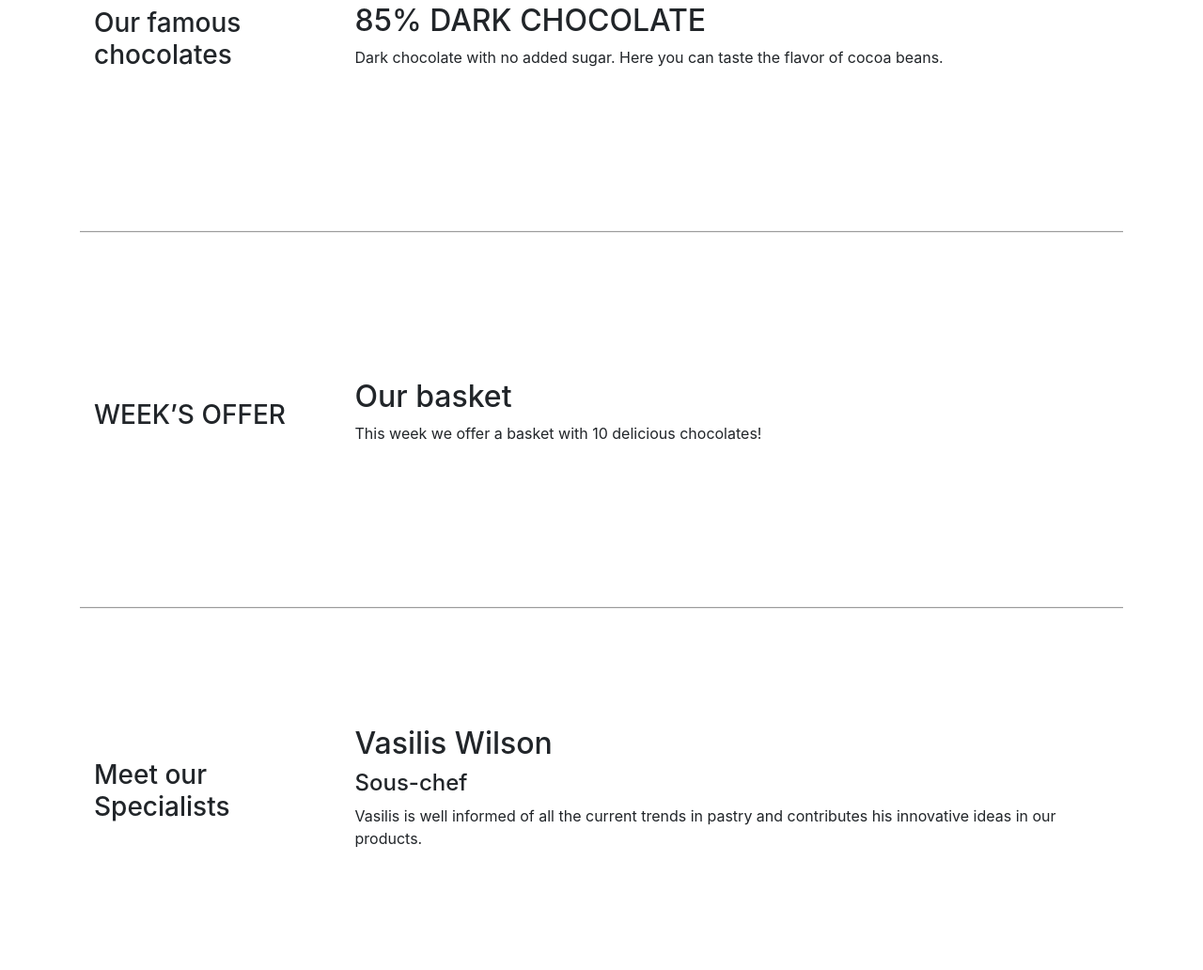
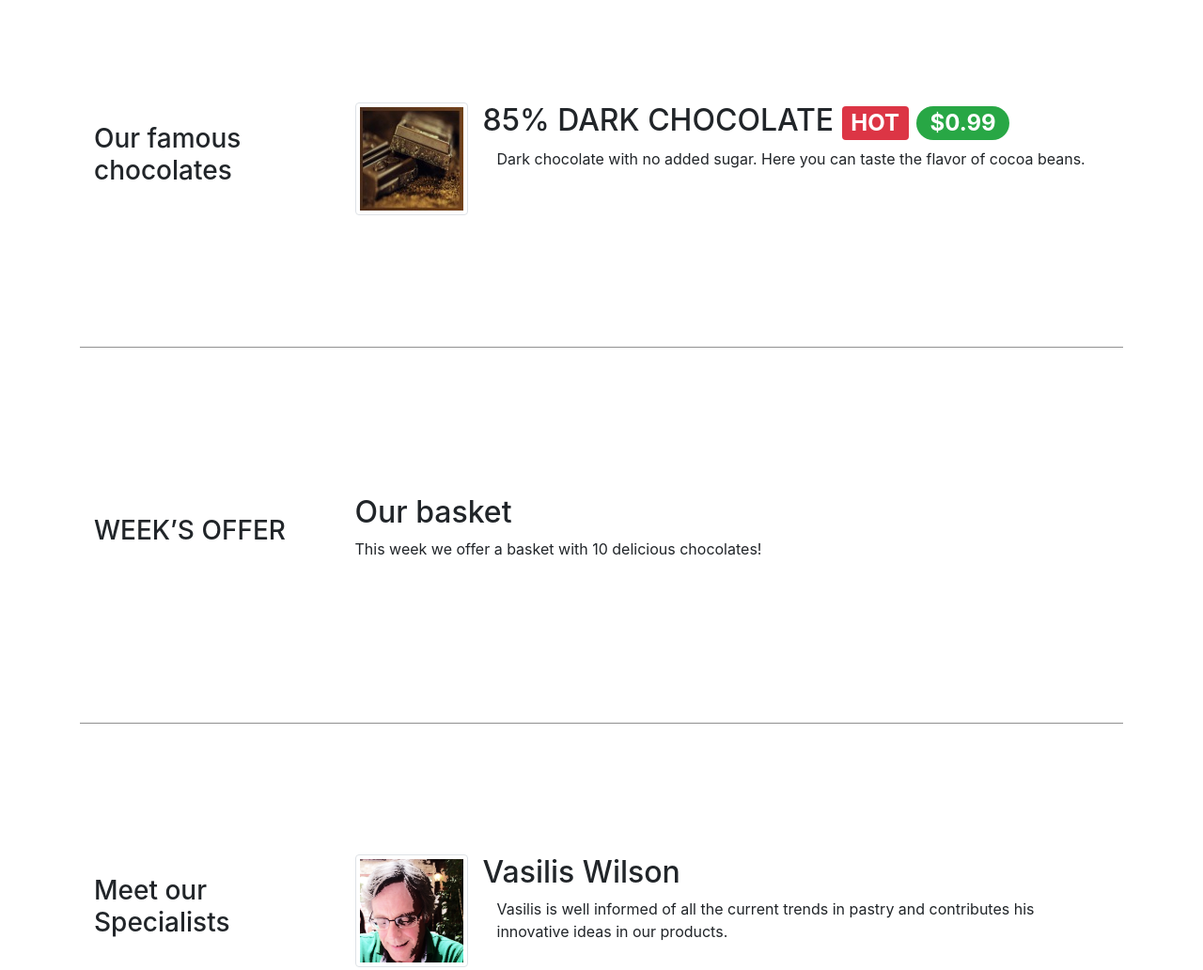
Before and after one commit to anampel/woven-creations, a plain HTML site: page index.html in a window 1280 px wide. Shown: the part 465-1497 px from the top of the page at 94% size. Drawn offline with nearby package versions, Linux system fonts and the light colour scheme.

Commit message:
Alerting Users

```diff
--- a/index.html
+++ b/index.html
@@ -17,7 +17,8 @@
 <body>
     <nav class="navbar navbar-expand-md navbar-light bg-light fixed-top body">
         <div class="container">
-            <a class="navbar-brand" href="#">Le Chocolat</a>
+            <a class="navbar-brand" href="./index.html"><img src="images/logo.png" height="40" width="54"></a>
+
             <button class="navbar-toggler" type="button" data-toggle="collapse" data-target="#Navbar">
                 <span class="navbar-toggler-icon"></span>
             </button>
@@ -48,7 +49,8 @@
                         based on classic chocolate
                         recipes. Our creations will travel you in the chocolate world!</p>
                 </div>
-                <div class="col-sm">
+                <div class="col col-sm">
+                    <img src="images/logo.png" class="img-fluid">
                 </div>
             </div>
         </div>
@@ -61,9 +63,17 @@
             </div>
 
             <div class="col-sm col-md">
-                <h2>85% DARK CHOCOLATE</h2>
-                <p class="d-none d-sm-block">Dark chocolate with no added sugar. Here you can taste the flavor of cocoa
-                    beans.</p>
+                <div class="media">
+                    <img class="d-flex mr-3 img-thumbnail align-self-center" src="images/dark85.jpg" alt="85% DARK CHOCOLATE">
+                    <div class="media-body">
+                        <h2 class="mt-0">85% DARK CHOCOLATE
+                            <span class="badge badge-danger">HOT</span>
+                            <span class="badge badge-pill badge-success">$0.99</span>
+                        </h2>
+                        <p class="col d-none d-md-block">Dark chocolate with no added sugar.
+                            Here you can taste the flavor of cocoa beans.</p>
+                    </div>
+                </div>
             </div>
 
         </div>
@@ -83,11 +93,14 @@
                 <h3>Meet our Specialists</h3>
             </div>
             <div class="col-sm col-md">
-                <h2>Vasilis Wilson </h2>
-                <h4>Sous-chef</h4>
-                <p class="d-none d-sm-block">Vasilis is well informed of all the current trends in pastry and
-                    contributes his innovative ideas in
-                    our products.</p>
+                <div class="media">
+                    <img class="d-flex mr-3 img-thumbnail align-self-center" src="images/cartoonVasilis.png" alt="Vasilis Wilson">
+                    <div class="media-body">
+                        <h2 class="mt-0">Vasilis Wilson</h2>
+                        <p class="col d-none d-md-block">Vasilis is well informed of all the current
+                            trends in pastry and contributes his innovative ideas in our products.</p>
+                    </div>
+                </div>
             </div>
         </div>
     </div>
```
Also changed, not shown: aboutus.html (+3 -1 lines), images/cartoonVasilis.png (added), images/dark85.jpg (added), images/logo.png (added), images/promotion.jpg (added).
